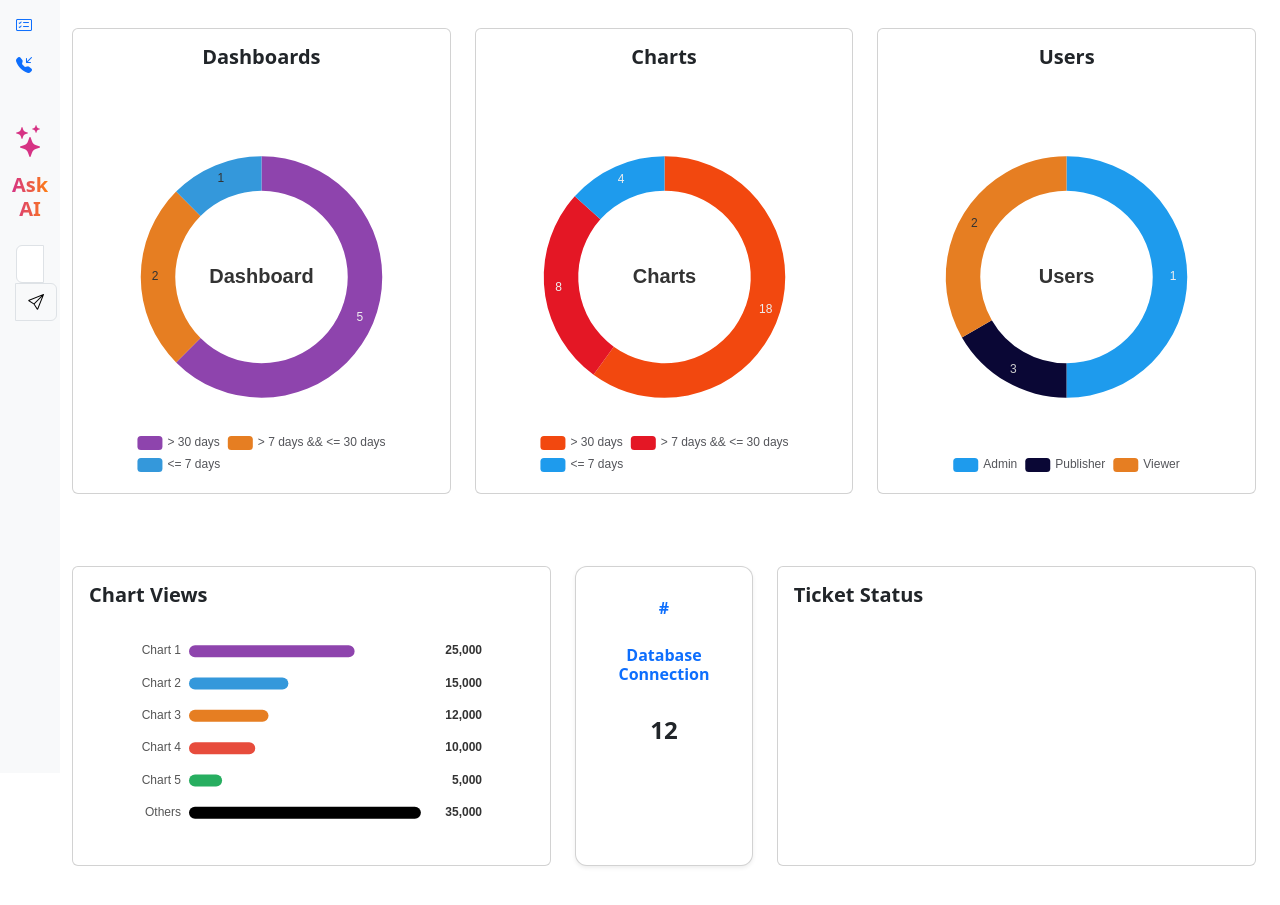
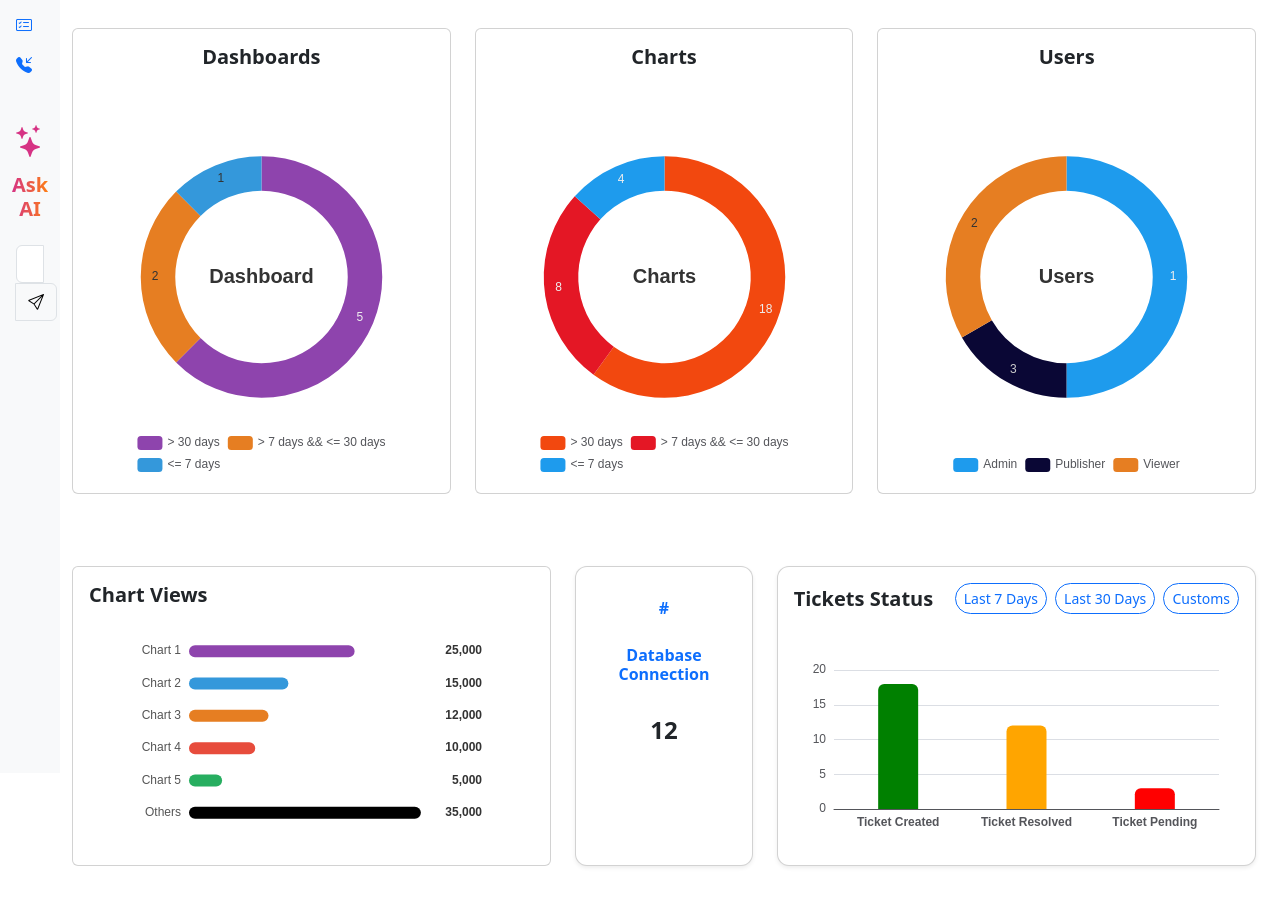
Before and after one commit to ScaleBI/console-ui, a website built with Vite: page home.html in a window 1280 px wide. Shown: the part 81-986 px from the top of the page. Built offline with nearby package versions, Linux system fonts and the light colour scheme.

Commit message:
ticket_status_added and githud.io fixed

```diff
--- a/home.html
+++ b/home.html
@@ -149,22 +149,29 @@
       <div class="col-lg-2">
       <div class="card shadow-sm d-flex align-items-center justify-content-end text-center"
        style="border-radius: 12px; height: 300px;">
-
       <div>
       <h6 class="text-primary fw-bold mb-1">#</h6> <br>
       <h6 class="text-primary fw-bold mb-2">Database <br> Connection</h6> <br>
       <h4 class="fw-bold text-dark mb-0">12</h4>
       <div id="chart" class="echart" style="height: 120px; width: 120px; margin: 0 auto;"></div>
+     </div>
+    </div>
     </div>
 
-  </div>
-</div>
+      <div class="col-lg-5">
+      <div class="card p-3 shadow-sm" style="border-radius: 12px; height: 300px;">
+    <div class="d-flex justify-content-between align-items-center mb-3">
+    <h5 class="fw-bold text-dark mb-0">Tickets Status</h5>
+    <div>
+    <button class="btn btn-sm btn-outline-primary rounded-pill me-1" onclick="loadChartData('7')">Last 7 Days</button>
+    <button class="btn btn-sm btn-outline-primary rounded-pill me-1" onclick="loadChartData('30')">Last 30 Days</button>
+    <button class="btn btn-sm btn-outline-primary rounded-pill" onclick="loadChartData('custom')">Customs</button>
 
-      <div class="col-lg-5">
-        <div class="card chart-card p-3" style="height: 300px;">
-          <h5 class="fw-bold">Ticket Status</h5>
-          <div id="chart" class="echart" style="height: 400px;"></div>
-        </div>
+    </div>
+   </div>
+
+   <div id="ticket_status" style="height: 300px;"></div>
+    </div>
       </div>
       </div>
 
--- a/src/js/main.js
+++ b/src/js/main.js
@@ -275,6 +275,59 @@ if (chartViewsTarget) {
 
 }
 
+// Ticket Status Bar
+ const ticketStatusTargert = document.getElementById('ticket_status');
+const myChart = echarts.init(ticketStatusTargert);
+
+// Data sets
+const chartDataSets = {
+  "7":  [18, 12, 3],
+  "30": [55, 42, 10],
+  "custom": [100, 75, 20]
+};
+
+// Make function global
+window.loadChartData = function(period) {
+  const values = chartDataSets[period];
+
+  myChart.setOption({
+    grid: {
+      top: 40,
+      left: 40,
+      right: 20,
+      bottom: 40
+    },
+    xAxis: {
+      type: 'category',
+      data: ['Ticket Created', 'Ticket Resolved', 'Ticket Pending'],
+      axisLabel: {
+        fontSize: 12,
+        fontWeight: 'bold'
+      }
+    },
+    yAxis: {
+      type: 'value',
+      minInterval: 5
+    },
+    series: [
+      {
+        type: 'bar',
+        barWidth: 40,
+        data: [
+          { value: values[0], itemStyle: { color: 'green' } },
+          { value: values[1], itemStyle: { color: 'orange' } },
+          { value: values[2], itemStyle: { color: 'red' } }
+        ],
+        itemStyle: {
+          borderRadius: [6, 6, 0, 0]
+        }
+      }
+    ]
+  });
+};
+
+// Load default
+window.loadChartData("7");
 
 
 
```
Also changed, not shown: .github/workflows/publish.yml.
